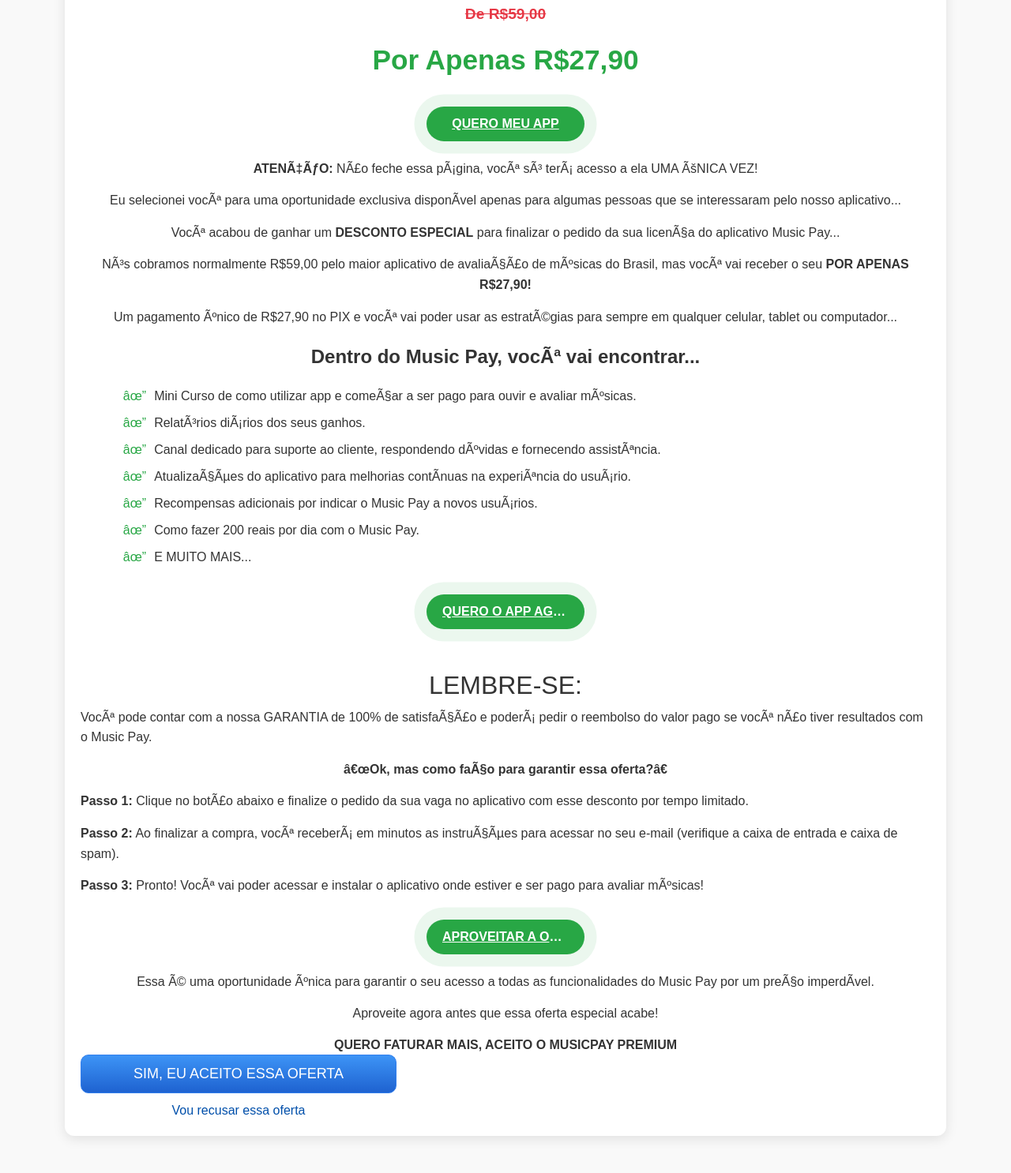
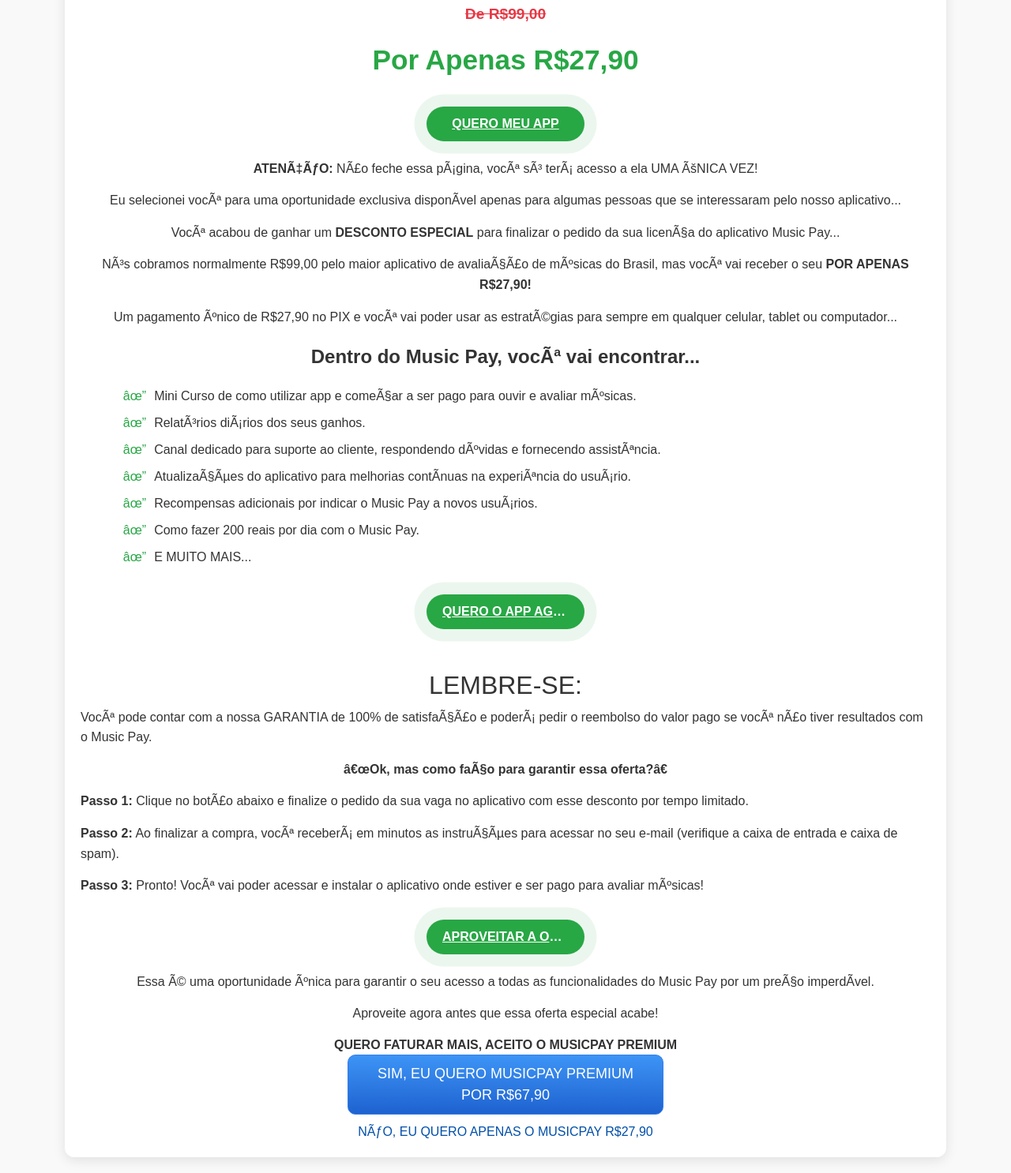
Before and after one commit to rauldefranja7/musicpay-pagamento, a plain HTML site: page index.html in a window 1280 px wide. Shown: the part 192-1678 px from the top of the page at 79% size. Before the commit the page ends 1651 px from the top, so only its background shows below. Drawn offline with Linux system fonts and the light colour scheme.

Commit message:
Update index.html

```diff
--- a/index.html
+++ b/index.html
@@ -170,7 +170,7 @@ src="https://www.facebook.com/tr?id=3750615275152249&ev=PageView&noscript=1"
     <div class="container">
         <h1>DESCONTO IMPERDÍVEL <span style="color:#e63946;">POR TEMPO LIMITADO</span></h1>
         <img src="https://i.postimg.cc/xdqpgHnC/pplqqhl94imagepathpplqqhipsimagepathimagem-do-prod-1-1.webp'/></a>" alt="Logo Music Pay" style="width: 120px; margin-bottom: 15px;">
-        <p class="highlight">De R$59,00</p>
+        <p class="highlight">De R$99,00</p>
         <p class="discount">Por Apenas R$27,90</p>
 
         <a href="https://go.disruptybr.com.br/z4pl81lbrz" class="btn-green">QUERO MEU APP</a>
@@ -178,7 +178,7 @@ src="https://www.facebook.com/tr?id=3750615275152249&ev=PageView&noscript=1"
         <p><strong>ATENÇÃO:</strong> Não feche essa página, você só terá acesso a ela UMA ÚNICA VEZ!</p>
         <p>Eu selecionei você para uma oportunidade exclusiva disponível apenas para algumas pessoas que se interessaram pelo nosso aplicativo...</p>
         <p>Você acabou de ganhar um <strong>DESCONTO ESPECIAL</strong> para finalizar o pedido da sua licença do aplicativo Music Pay...</p>
-        <p>Nós cobramos normalmente R$59,00 pelo maior aplicativo de avaliação de músicas do Brasil, mas você vai receber o seu <strong>POR APENAS R$27,90!</strong></p>
+        <p>Nós cobramos normalmente R$99,00 pelo maior aplicativo de avaliação de músicas do Brasil, mas você vai receber o seu <strong>POR APENAS R$27,90!</strong></p>
         <p>Um pagamento único de R$27,90 no PIX e você vai poder usar as estratégias para sempre em qualquer celular, tablet ou computador...</p>
 
         <div class="section-title">Dentro do Music Pay, você vai encontrar...</div>
@@ -216,9 +216,9 @@ src="https://www.facebook.com/tr?id=3750615275152249&ev=PageView&noscript=1"
     QUERO FATURAR MAIS, ACEITO O MUSICPAY PREMIUM
 </div>
 
-	<div style="width: auto; max-width: 400px;">
-    <a href="https://go.disruptybr.online/kgobq" class="fornpay_btn">SIM, EU ACEITO ESSA OFERTA</a>
-    <a href="https://go.disruptybr.online/z4pl81lbrz" class="fornpay_downsell">Vou recusar essa oferta</a>
+	<div style="width: auto; max-width: 400px; text-align: center; margin: 0 auto;">
+    <a href="https://go.disruptybr.online/kgobq" class="fornpay_btn">SIM, EU QUERO MUSICPAY PREMIUM POR R$67,90</a>
+    <a href="https://go.disruptybr.online/z4pl81lbrz" class="fornpay_downsell">NÃO, EU QUERO APENAS O MUSICPAY R$27,90</a>
 </div>
 
     </div>
```
